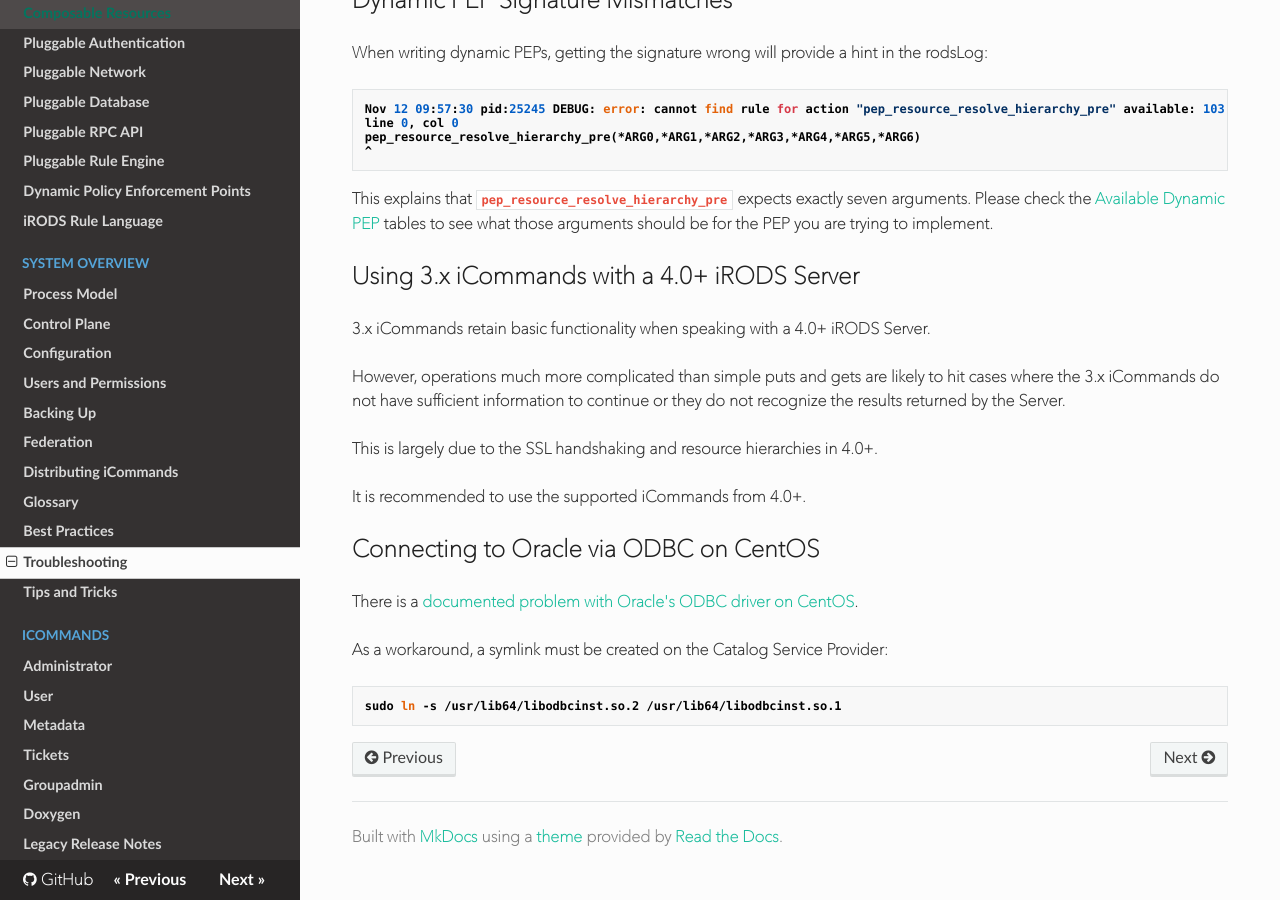
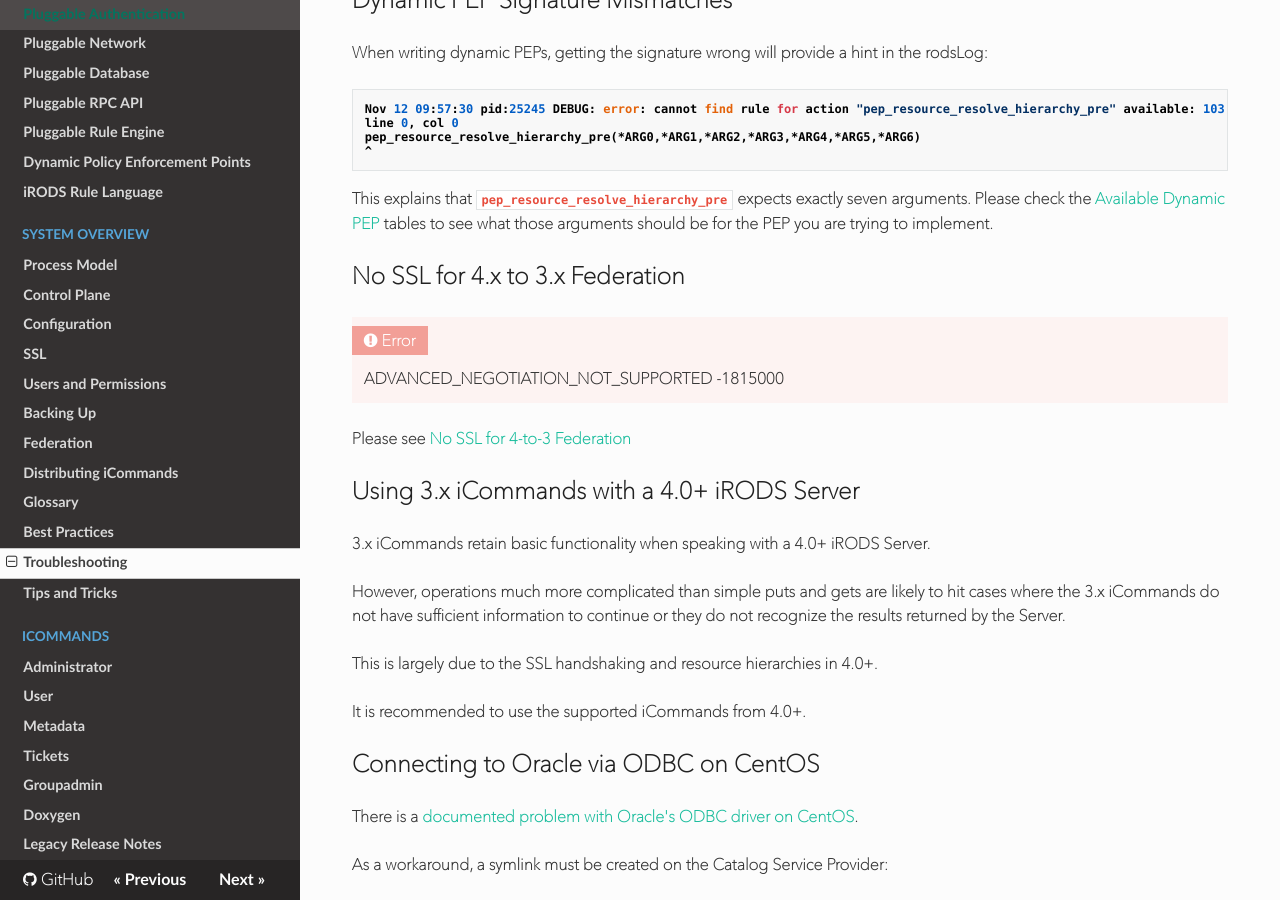
Before and after one commit to irods/irods_docs, an MkDocs documentation site: the page built from docs/system_overview/troubleshooting.md, in a window 1280 px wide and 900 px high, scrolled down 5404 px. Built offline with MkDocs 1.6.1, drawn with Linux system fonts in a browser that asks for light colours; nearby versions of some CDN libraries; old or Windows-style settings are respelled for this version of MkDocs.

```diff
--- a/docs/system_overview/troubleshooting.md
+++ b/docs/system_overview/troubleshooting.md
@@ -201,6 +201,13 @@ pep_resource_resolve_hierarchy_pre(*ARG0,*ARG1,*ARG2,*ARG3,*ARG4,*ARG5,*ARG6)
 
 This explains that `pep_resource_resolve_hierarchy_pre` expects exactly seven arguments.  Please check the [Available Dynamic PEP](../plugins/dynamic_policy_enforcement_points.md#available-dynamic-peps) tables to see what those arguments should be for the PEP you are trying to implement.
 
+## No SSL for 4.x to 3.x Federation
+
+!!! error
+    ADVANCED_NEGOTIATION_NOT_SUPPORTED -1815000
+
+Please see [No SSL for 4-to-3 Federation](ssl.md#no-ssl-for-4-to-3-federation)
+
 ## Using 3.x iCommands with a 4.0+ iRODS Server
 
 3.x iCommands retain basic functionality when speaking with a 4.0+ iRODS Server.
--- a/mkdocs.yml
+++ b/mkdocs.yml
@@ -43,6 +43,7 @@ pages:
     - Process Model: 'system_overview/process_model.md'
     - Control Plane: 'system_overview/control_plane.md'
     - Configuration: 'system_overview/configuration.md'
+    - SSL: 'system_overview/ssl.md'
     - Users and Permissions: 'system_overview/users_and_permissions.md'
     - Backing Up: 'system_overview/backing_up.md'
     - Federation: 'system_overview/federation.md'
```
Also changed, not shown: docs/system_overview/ssl.md (added, +45 -0 lines).
